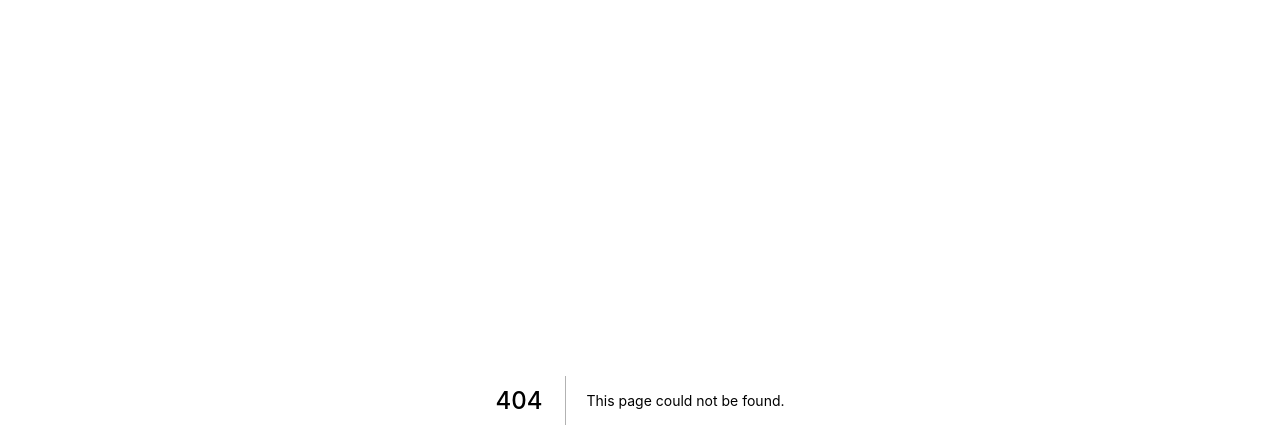
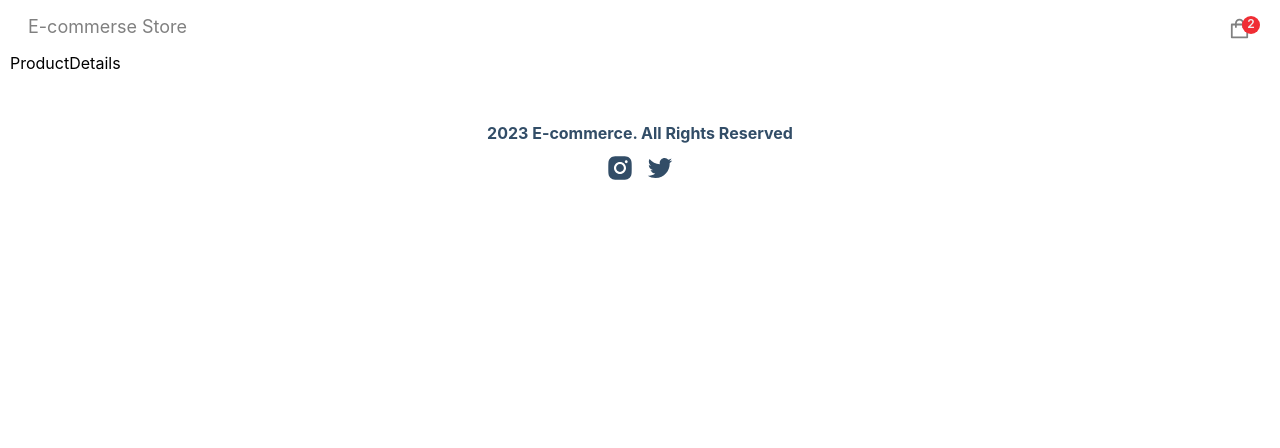
Before and after one commit to Stepan72/Ecommerce, a Next.js app: page /product/1 in a window 1280 px wide. Before the commit this address had no page. Shown: the top 448 px of the page. Built offline with nearby package versions, Linux system fonts and the light colour scheme.

Commit message:
version 0.4 productDetail start

```diff
--- a/src/components/Footer.jsx
+++ b/src/components/Footer.jsx
@@ -1,7 +1,16 @@
 import React from "react";
+import { AiFillInstagram, AiOutlineTwitter } from "react-icons/ai";
 
 function Footer() {
-  return <div>Footer</div>;
+  return (
+    <div className="footer-container">
+      <p>2023 E-commerce. All Rights Reserved</p>
+      <p className="icons">
+        <AiFillInstagram />
+        <AiOutlineTwitter />
+      </p>
+    </div>
+  );
 }
 
 export default Footer;
--- a/src/components/Layout.jsx
+++ b/src/components/Layout.jsx
@@ -1,7 +1,23 @@
 import React from "react";
+import Head from "next/head";
+import Navbar from "./Navbar";
+import Footer from "./Footer";
 
-function Layout() {
-  return <div>Layout</div>;
+function Layout({ children }) {
+  return (
+    <div className="layout">
+      <Head>
+        <title>E-commerce store</title>
+      </Head>
+      <header>
+        <Navbar />
+      </header>
+      <main className="main-container">{children}</main>
+      <footer>
+        <Footer />
+      </footer>
+    </div>
+  );
 }
 
 export default Layout;
--- a/src/components/Navbar.jsx
+++ b/src/components/Navbar.jsx
@@ -1,7 +1,19 @@
 import React from "react";
+import Link from "next/link";
+import { AiOutlineShopping } from "react-icons/ai";
 
 function Navbar() {
-  return <div>Navbar</div>;
+  return (
+    <div className="navbar-container">
+      <p className="logo">
+        <Link href="/">E-commerse Store</Link>
+      </p>
+      <button type="button" className="cart-icon" onClick="">
+        <AiOutlineShopping />
+        <span className="cart-item-qty">2</span>
+      </button>
+    </div>
+  );
 }
 
 export default Navbar;
--- a/src/pages/_app.js
+++ b/src/pages/_app.js
@@ -1,9 +1,13 @@
 import React from "react";
-
+import { Layout } from "@/components";
 import "../styles/globals.css";
 
 function MyApp({ Component, pageProps }) {
-  return <Component {...pageProps} />;
+  return (
+    <Layout>
+      <Component {...pageProps} />
+    </Layout>
+  );
 }
 
 export default MyApp;
--- /dev/null
+++ b/src/pages/product/[slug].js
@@ -0,0 +1,7 @@
+import React from "react";
+
+const ProductDetails = () => {
+  return <div>ProductDetails</div>;
+};
+
+export default ProductDetails;
```
